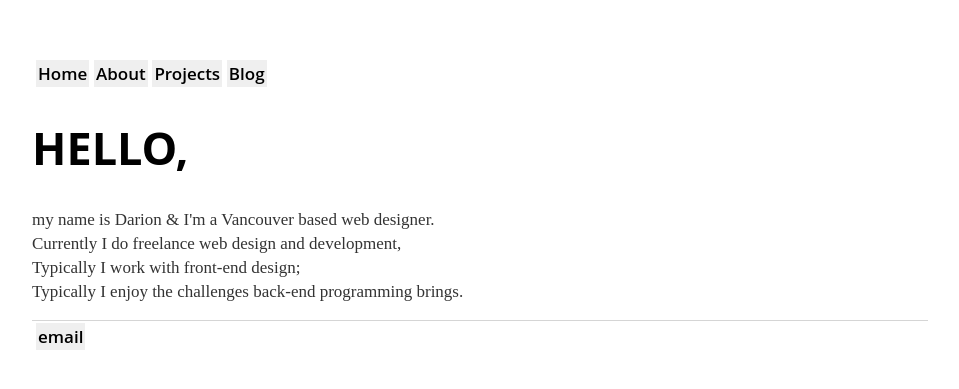
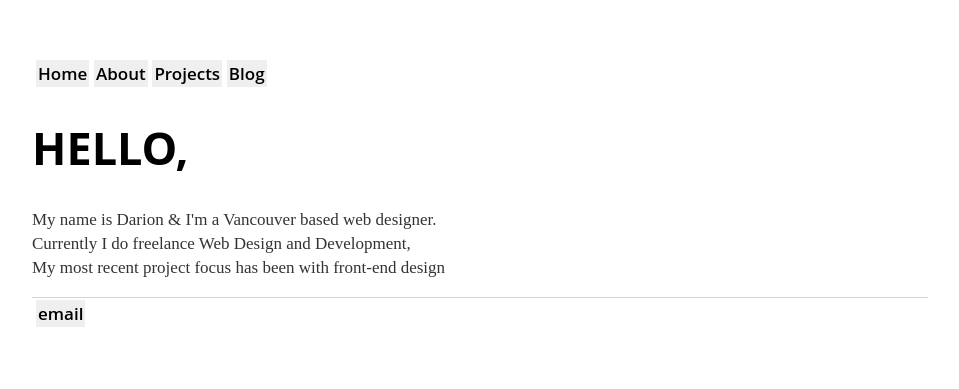
Before and after one commit to cosmicpepper/cosmicpepper.github.io, a Jekyll site: the page built from index.html, in a window 1280 px wide. Shown: the top 389 px of the page, without its empty margins (160-1119 px from the left). Built offline with Jekyll 4.4.1, drawn with Linux system fonts in a browser that asks for light colours.

Commit message:
Update index.html

```diff
--- a/index.html
+++ b/index.html
@@ -5,11 +5,10 @@ title: Cosmic Pepper
 
        <div class="content">
     		<h1 small>HELLO,</h1>
-       		<p> my name is Darion & I'm a Vancouver based web designer.<br>
-
-              Currently I do freelance web design and development,<br>
-              Typically I work with front-end design; <br>
-              Typically I enjoy the challenges back-end programming brings.<br></p>
+       		<p> My name is Darion & I'm a Vancouver based web designer.<br>
+               	Currently I do freelance Web Design and Development,<br>
+              	My most recent project focus has been with front-end design<br>
+              	</p>
 
 
 	</div>
```
